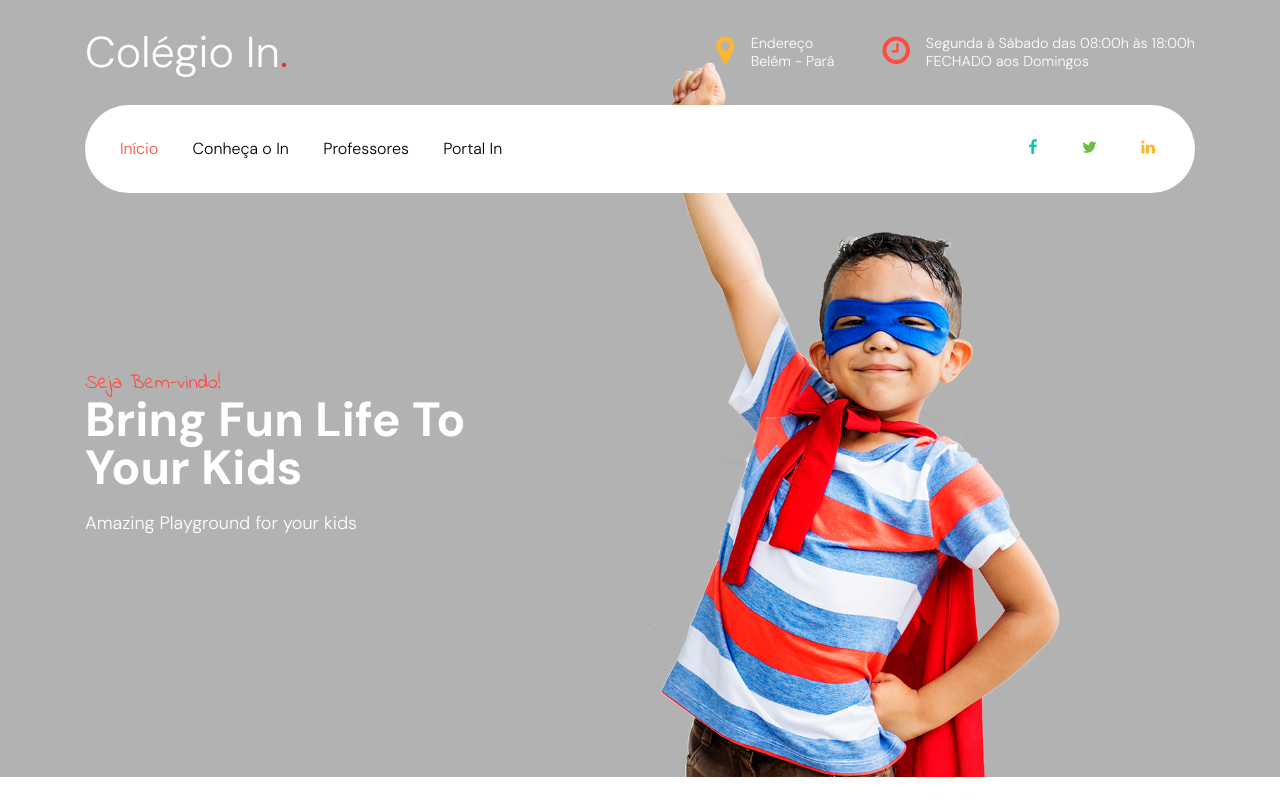
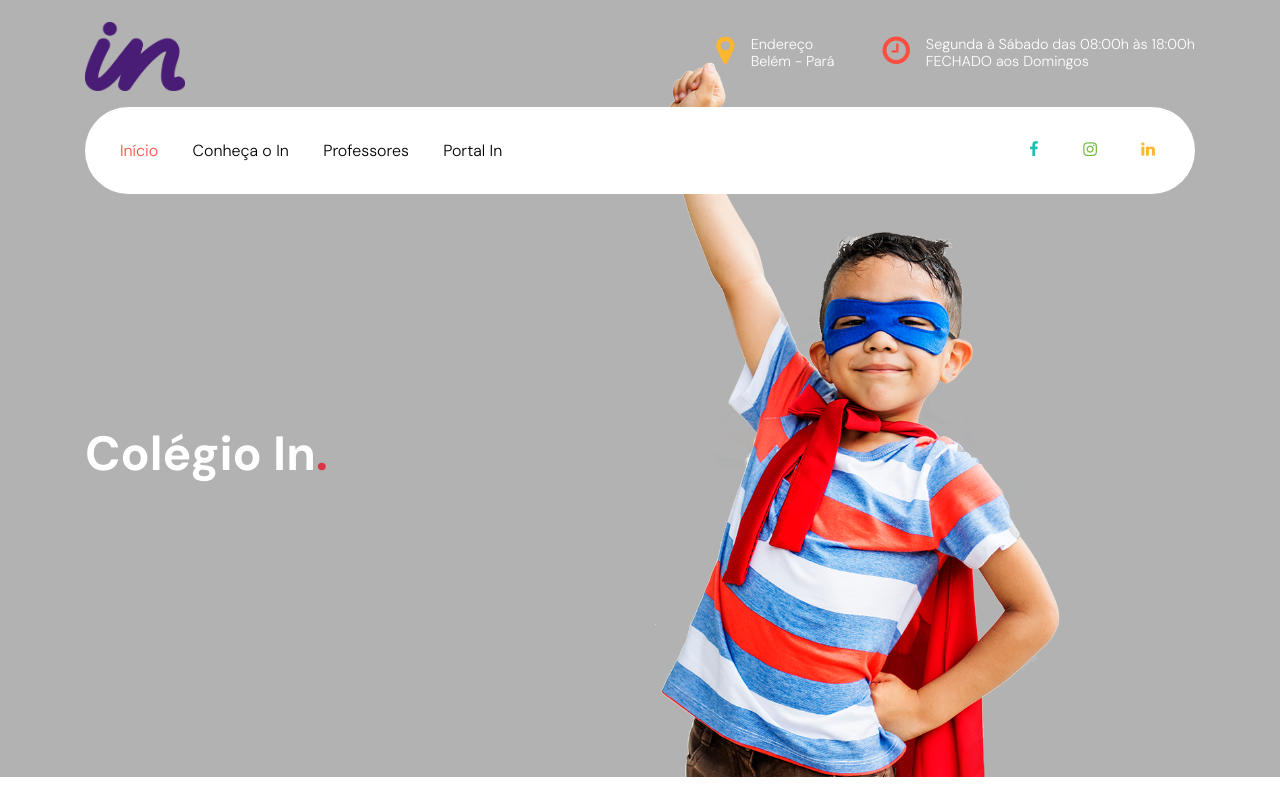
Before and after one commit to DanicoSantos/colegio-in, a plain HTML site: page index.html in a window 1280 px wide. Shown: the top 800 px of the page. Drawn offline with Linux system fonts and the light colour scheme; files whose address does not match are found by name.

Commit message:
feat: add logo

```diff
--- a/index.html
+++ b/index.html
@@ -38,10 +38,10 @@
       <div class="site-section-cover overlay">
         <div class="container">
           <div class="row align-items-center ">
-            <div class="col-md-5 mt-5 pt-5">
-              <span class="text-cursive h5 text-red">Seja Bem-vindo!</span>
-              <h1 class="mb-3 font-weight-bold text-teal">Bring Fun Life To Your Kids</h1>
-              <p>Amazing Playground for your kids</p>
+            <div class="col-md-5 mt-5 pt-5 d-none d-sm-flex">
+              <span class="text-cursive h5 text-red"></span>
+              <h1 class="mb-3 font-weight-bold text-teal">Colégio In<span class="text-primary">.</span></h1>
+              <p></p>
             </div>
             <div class="col-md-6 ml-auto align-self-end">
               <img src="images/kid_transparent.png" alt="Image" class="img-fluid">
--- a/js/custom.js
+++ b/js/custom.js
@@ -15,7 +15,7 @@ const navBar = (`
       <div class="container mb-3">
         <div class="d-flex align-items-center">
           <div class="site-logo mr-auto">
-            <a href="index.html">Colégio In<span class="text-primary">.</span></a>
+            <a href="/"><img src="images/logo-1.png" width="100"/></a>
           </div>
           <div class="site-quick-contact d-none d-lg-flex ml-auto ">
             <div class="d-flex site-info align-items-center mr-5">
@@ -53,7 +53,7 @@ const navBar = (`
 
           <div class="top-social ml-auto">
             <a href="#"><span class="icon-facebook text-teal"></span></a>
-            <a href="#"><span class="icon-twitter text-success"></span></a>
+            <a href="#"><span class="icon-instagram text-success"></span></a>
             <a href="#"><span class="icon-linkedin text-yellow"></span></a>
           </div>
         </div>
@@ -77,9 +77,9 @@ const footer = (`
               <div class="col-lg-4 ml-auto">
                 <h2 class="footer-heading mb-4">Navegação</h2>
                 <ul class="list-unstyled">
-                  <li><a href="#">Conheça o In</a></li>
-                  <li><a href="#">Professores</a></li>
-                  <li><a href="#">Portal In</a></li>
+                  <li><a href="about">Conheça o In</a></li>
+                  <li><a href="team">Professores</a></li>
+                  <li><a href="/">Portal In</a></li>
                 </ul>
               </div>
               <div class="col-lg-4 ml-auto">
```
Also changed, not shown: images/logo-1.png (added).
